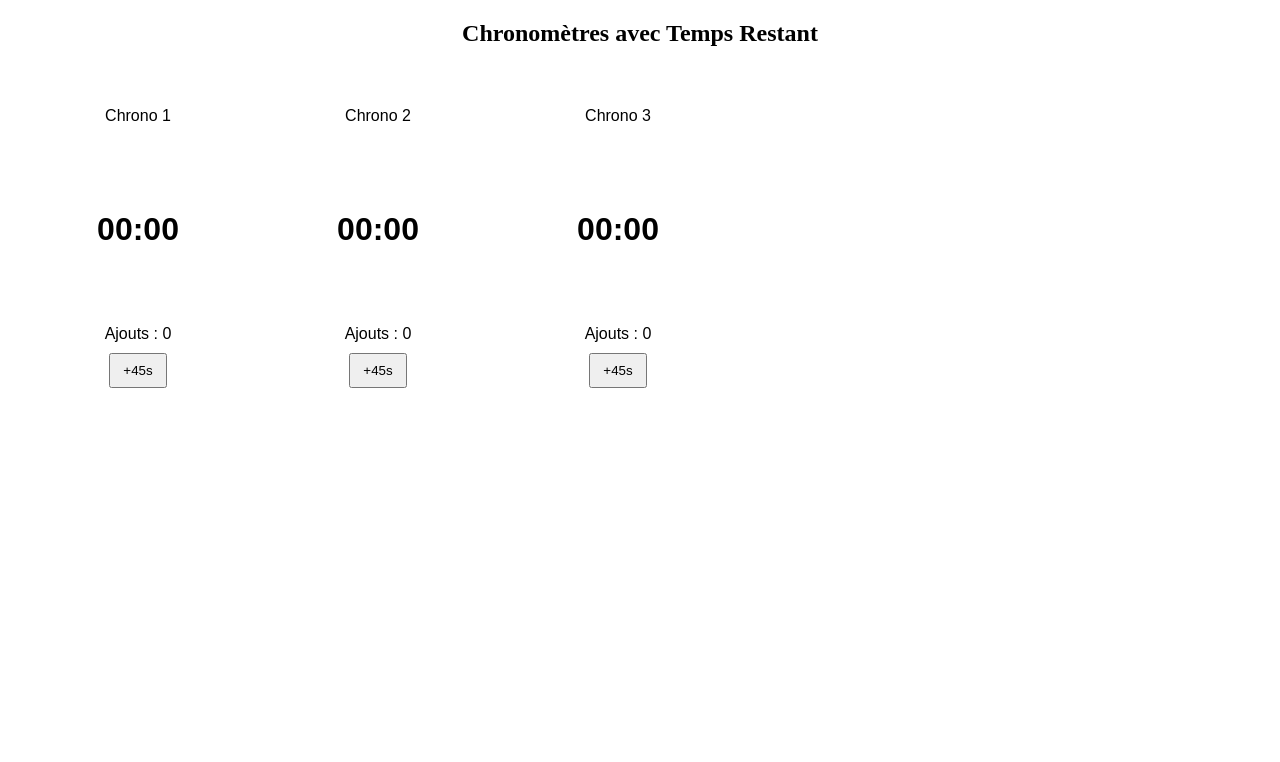
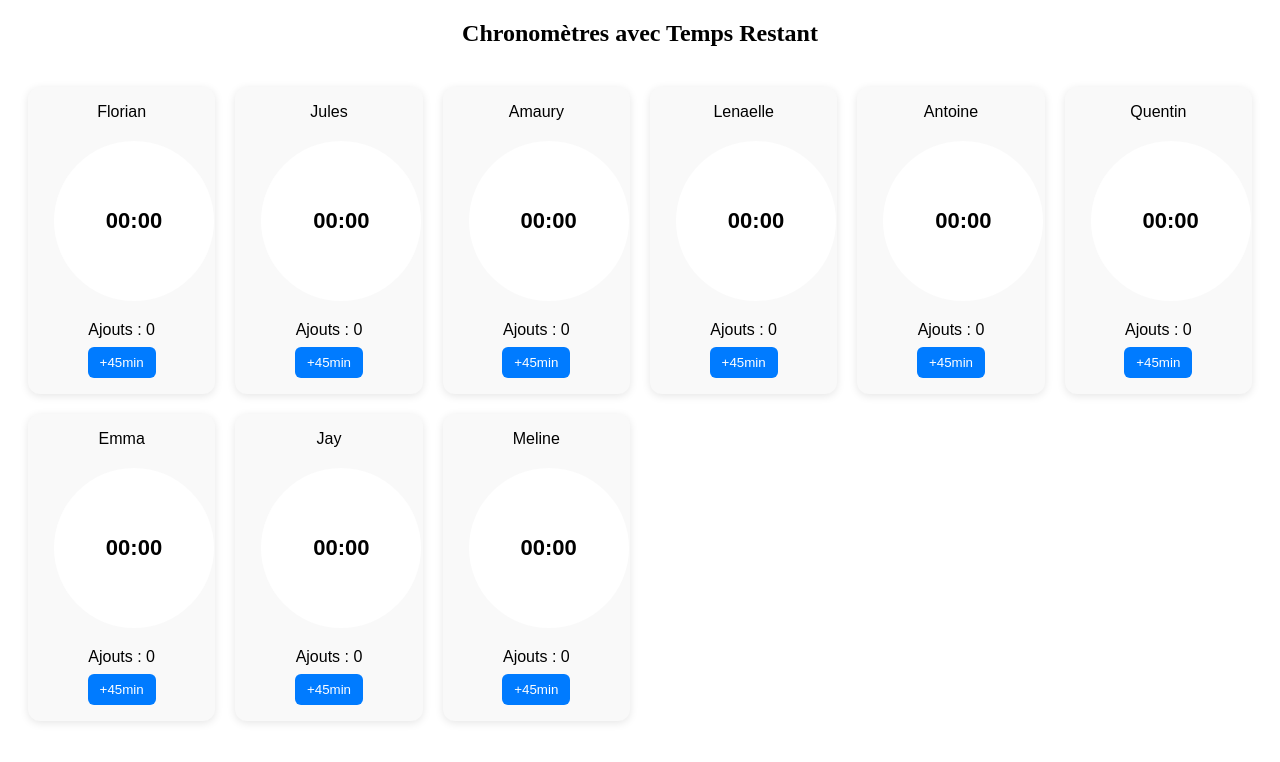
Before and after one commit to anpineau44/Chrono, a website: page public/index.html in a window 1280 px wide. Drawn offline with nearby package versions, Linux system fonts and the light colour scheme; no server answers.

Commit message:
update chrono with name and Dockerfile

```diff
--- a/public/index.html
+++ b/public/index.html
@@ -38,69 +38,96 @@
         }
 
         .chrono-container {
-            display: flex;
-            flex-wrap: wrap;
+            display: grid;
+            grid-template-columns: repeat(auto-fit, minmax(160px, 1fr));
             gap: 20px;
             padding: 20px;
         }
 
         .chrono {
-            /* border: 1px solid #ccc;
-            border-radius: 10px; */
-            padding: 20px;
-            /* width: 150px; */
+            background: #f9f9f9;
+            border-radius: 12px;
+            box-shadow: 0 2px 8px rgba(0, 0, 0, 0.1);
+            padding: 16px;
             text-align: center;
             font-family: sans-serif;
+            transition: transform 0.2s;
         }
 
-        .chrono div.time {
-            font-size: 32px;
-            margin-top: 10px;
+        .chrono:hover {
+            transform: scale(1.02);
         }
 
         button {
-            margin-top: 10px;
+            margin-top: 8px;
             padding: 8px 12px;
+            border: none;
+            background-color: #007bff;
+            color: white;
+            border-radius: 6px;
+            cursor: pointer;
+        }
+
+        button:hover {
+            background-color: #0056b3;
+        }
+
+        @media (max-width: 600px) {
+            .chrono-container {
+                grid-template-columns: 1fr 1fr;
+            }
+
+            .circle {
+                width: 140px;
+                height: 140px;
+            }
+
+            .circle::after {
+                width: 120px;
+                height: 120px;
+            }
+
+            .circle .time {
+                font-size: 18px;
+            }
+
+            button {
+                font-size: 14px;
+                padding: 6px 10px;
+            }
         }
     </style>
 </head>
 
 <body>
     <h2 style="text-align:center;">Chronomètres avec Temps Restant</h2>
-    <div class="chrono-container">
-        <div class="chrono" id="chrono1">
-            <div>Chrono 1</div>
-            <div class="circle" id="circle1">
-                <div class="time" id="time1">00:00</div>
-            </div>
-            <div class="adds" id="adds1">Ajouts : 0</div>
-            <button onclick="startChrono('timer1')">+45s</button>
-            <button id="undo1" style="display: none;" onclick="undoChrono('timer1')">Annuler</button>
-        </div>
-        <div class="chrono" id="chrono2">
-            <div>Chrono 2</div>
-            <div class="circle" id="circle2">
-                <div class="time" id="time2">00:00</div>
-            </div>
-            <div class="adds" id="adds2">Ajouts : 0</div>
-            <button onclick="startChrono('timer2')">+45s</button>
-            <button id="undo2" style="display: none;" onclick="undoChrono('timer2')">Annuler</button>
-        </div>
-        <div class="chrono" id="chrono3">
-            <div>Chrono 3</div>
-            <div class="circle" id="circle3">
-                <div class="time" id="time3">00:00</div>
-            </div>
-            <div class="adds" id="adds3">Ajouts : 0</div>
-            <button onclick="startChrono('timer3')">+45s</button>
-            <button id="undo3" style="display: none;" onclick="undoChrono('timer3')">Annuler</button>
-        </div>
-        <!-- Ajoute d'autres chronos ici -->
-    </div>
+    <div class="chrono-container" id="chronoContainer"></div>
 
     <script src="/socket.io/socket.io.js"></script>
     <script>
         const socket = io();
+
+        const prenoms = [
+            "Florian", "Jules", "Amaury", "Lenaelle", "Antoine",
+            "Quentin", "Emma", "Jay", "Meline"
+        ];
+        const container = document.getElementById('chronoContainer');
+
+        prenoms.forEach((prenom, i) => {
+            const index = i + 1;
+            container.innerHTML += `
+    <div class="chrono" id="chrono${index}">
+        <div>${prenom}</div>
+        <div class="circle" id="circle${index}">
+            <div class="time" id="time${index}">00:00</div>
+        </div>
+        <div class="adds" id="adds${index}">Ajouts : 0</div>
+        <button onclick="startChrono('timer${index}')">+45min</button>
+        <button id="undo${index}" style="display: none;" onclick="undoChrono('timer${index}')">Annuler</button>
+    </div>
+  `;
+        });
+
         const timerMaxValues = {}; // stocke la valeur max temporaire
 
         function startChrono(timerId) {
--- a/server.js
+++ b/server.js
@@ -7,7 +7,7 @@ const server = http.createServer(app);
 const io = socketIo(server);
 
 let timers = {};
-const ADD_TIME = 45; // en secondes
+const ADD_TIME = 2700; // en secondes
 
 const startOrAddTime = (timerId) => {
     if (!timers[timerId]) {
```
Also changed, not shown: 3 other files.
